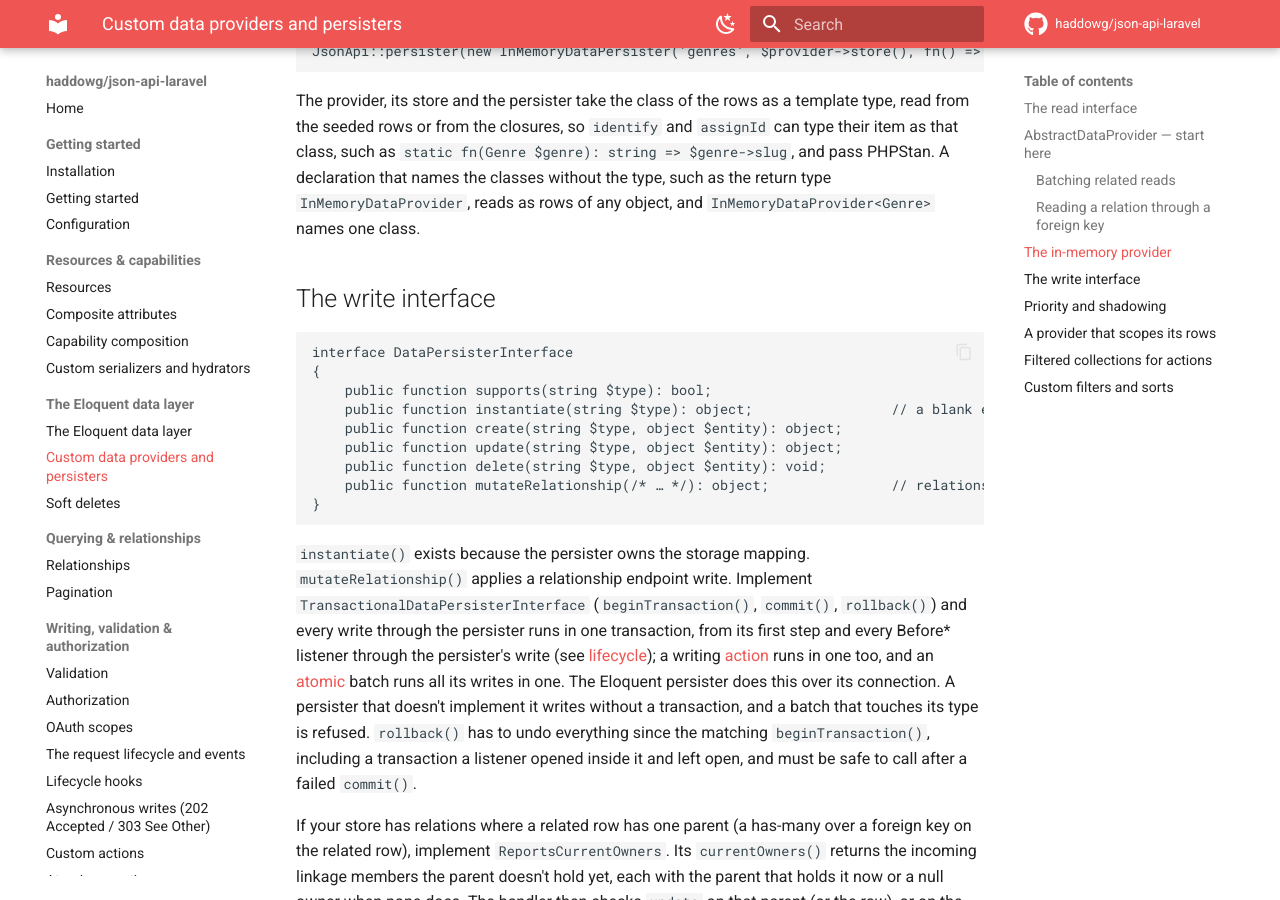
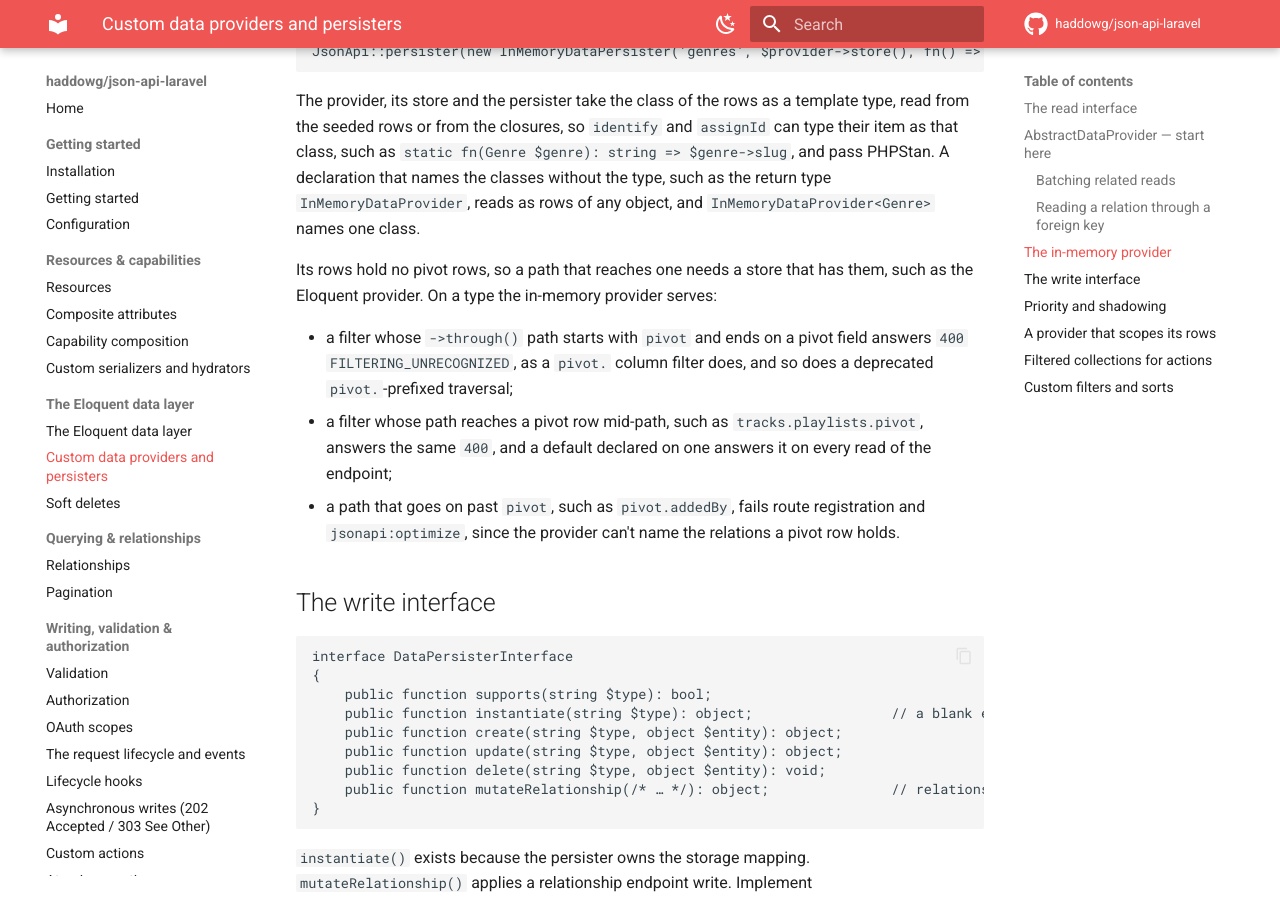
Before and after one commit to haddowg/json-api-laravel, an MkDocs documentation site: the page built from docs/custom-data-providers.md, in a window 1280 px wide and 900 px high, scrolled down 3250 px. Built offline with MkDocs 1.6.1 and Material for MkDocs 9.7.7, drawn with Linux system fonts in a browser that asks for light colours; comment, search, counter and statistics services are not loaded.

Commit message:
docs: say what pivot paths need of the in-memory store and of optimize
The in-memory provider guide now says a store needs pivot rows for a pivot path: a leading pivot field filter and a mid-path pivot filter answer 400, a default declared on the latter answers it on every read, and a path past pivot fails route registration and jsonapi:optimize. Tests pin the default and the warm-up refusal. The optimize guide says the leaf column check is skipped when the schema can't be read at boot, so a typo then surfaces at request time.

```diff
--- a/docs/custom-data-providers.md
+++ b/docs/custom-data-providers.md
@@ -155,6 +155,17 @@ that class, such as `static fn(Genre $genre): string => $genre->slug`, and pass
 declaration that names the classes without the type, such as the return type
 `InMemoryDataProvider`, reads as rows of any object, and `InMemoryDataProvider<Genre>` names
 one class.
+
+Its rows hold no pivot rows, so a path that reaches one needs a store that has them, such as the
+Eloquent provider. On a type the in-memory provider serves:
+
+- a filter whose `->through()` path starts with `pivot` and ends on a pivot field answers `400`
+  `FILTERING_UNRECOGNIZED`, as a `pivot.` column filter does, and so does a deprecated
+  `pivot.`-prefixed traversal;
+- a filter whose path reaches a pivot row mid-path, such as `tracks.playlists.pivot`, answers
+  the same `400`, and a default declared on one answers it on every read of the endpoint;
+- a path that goes on past `pivot`, such as `pivot.addedBy`, fails route registration and
+  `jsonapi:optimize`, since the provider can't name the relations a pivot row holds.
 
 ## The write interface
 
```
Also changed, not shown: docs/optimize.md (+3 -0 lines), 2 other files.
